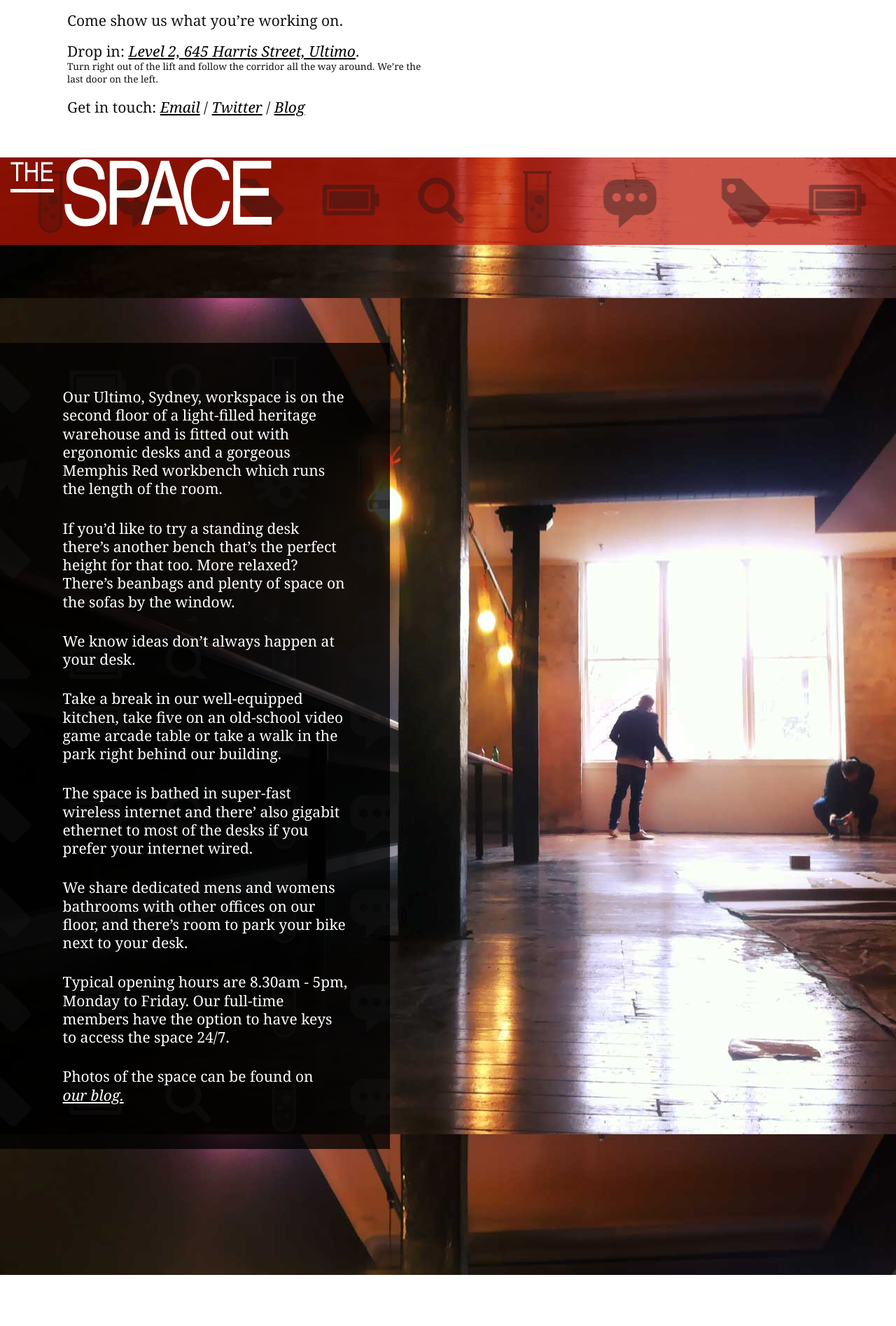
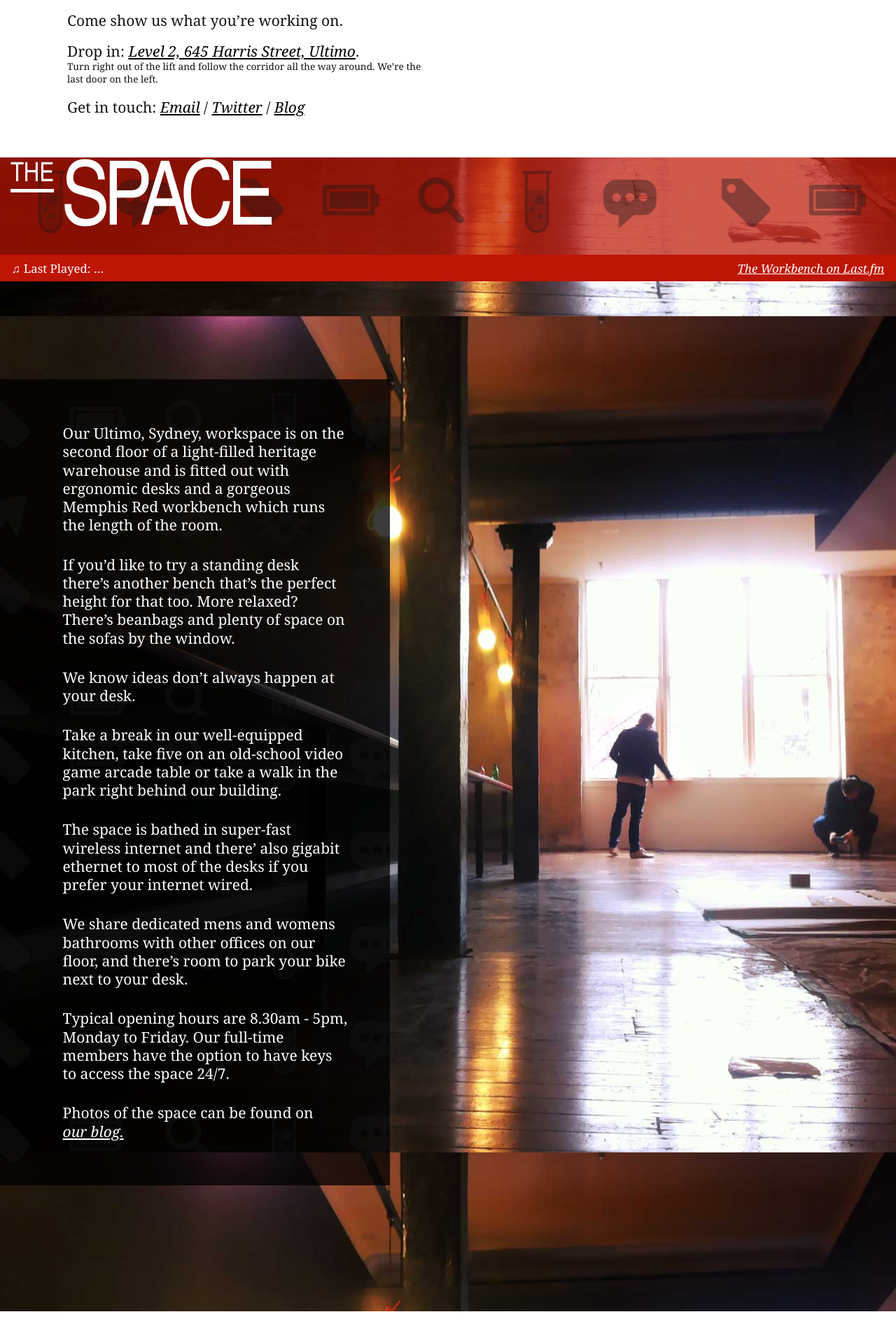
Before and after one commit to theworkbench/theworkbench-site, a PHP site: page /index.html in a window 1280 px wide. Shown: the part 1465-3360 px from the top of the page at 70% size. Run offline with PHP 8.4, Linux system fonts and the light colour scheme; some libraries are stand-ins or nearby versions.

Commit message:
Adding a last-played music track widget to the-space

```diff
--- a/index.html
+++ b/index.html
@@ -45,7 +45,17 @@
 		</section>
 
 		<section id="the-space">
+			<header>
 				<h2><span>The</span> space</h2>
+				<p class="playing">
+					&#9835;
+					<span class="header">Last Played:</span>
+					<span class="song">…</span>
+					<a href="http://www.last.fm/user/workatworkbench" class="lastfm">The Workbench on Last.fm</a>
+				</p>
+			</header>
+
+			<section>
 				<p class="first">Our Ultimo, Sydney, workspace is on the second floor of a light-filled heritage warehouse and is fitted out with ergonomic desks and a gorgeous Memphis Red workbench which runs the length of the room.</p>
 				<p>If you&rsquo;d like to try a standing desk there&rsquo;s another bench that&rsquo;s the perfect height for that too. More relaxed? There&rsquo;s beanbags and plenty of space on the sofas by the&nbsp;window.</p>
 				<p>We know ideas don&rsquo;t always happen at your desk.</p>
@@ -54,6 +64,7 @@
 				<p>We share dedicated mens and womens bathrooms with other offices on our floor, and there&rsquo;s room to park your bike next to your desk.</p>
 				<p>Typical opening hours are 8.30am&nbsp;-&nbsp;5pm, Monday to&nbsp;Friday. Our full-time members have the option to have keys to access the space 24/7.</p>
 				<p>Photos of the space can be found on <a href="http://blog.theworkben.ch/">our&nbsp;blog.</a></p>
+			</section>
 		</section>
 
 
@@ -260,6 +271,7 @@
 	<script src="js/jquery.scrollTo-1.4.3.1-min.js"></script>
 	<script src="js/jquery.localscroll-1.2.7-min.js"></script>
 	<script src="js/main.js"></script>
+	<script src="js/playing.js"></script>
 
 	<script type="text/javascript">
 
--- a/stylesheets/styles.css
+++ b/stylesheets/styles.css
@@ -13,9 +13,9 @@ a { font-style: italic; }
 
 
 
-header { background: #000; color: #fff; border-bottom: 3px solid #fff; }
-header h1 {margin: 0 0 0 -2px; padding: 0; background: url(../images/logo.svg) scroll no-repeat 0 0; width: 591px; height: 81px; text-indent: -1000em; overflow: hidden;}
-header p { margin: 0;  font-family: "din-condensed-web", sans-serif; font-size: 21px; text-transform: uppercase; color:#fca60e; }
+header.header { background: #000; color: #fff; border-bottom: 3px solid #fff; }
+header.header h1 {margin: 0 0 0 -2px; padding: 0; background: url(../images/logo.svg) scroll no-repeat 0 0; width: 591px; height: 81px; text-indent: -1000em; overflow: hidden;}
+header.header p { margin: 0;  font-family: "din-condensed-web", sans-serif; font-size: 21px; text-transform: uppercase; color:#fca60e; }
 
 #intro { padding: 10% 40% 20% 7%; background: #c91604; color: #fff; border-bottom: 3px solid #fff; }
 #intro p { text-align: left; }
@@ -69,10 +69,10 @@ form button:active { background: #ffac0e;}
 
 @media screen and (min-width: 641px) {
 
-header { padding: 12% 40% 2% 7%; background: #09070a url(../images/tomc-foursquare.jpg) fixed no-repeat 100% 0%; background-size:cover; border-bottom: 0 none; filter: progid:DXImageTransform.Microsoft.AlphaImageLoader(src='.myBackground.jpg', sizingMethod='scale');
+header.header { padding: 12% 40% 2% 7%; background: #09070a url(../images/tomc-foursquare.jpg) fixed no-repeat 100% 0%; background-size:cover; border-bottom: 0 none; filter: progid:DXImageTransform.Microsoft.AlphaImageLoader(src='.myBackground.jpg', sizingMethod='scale');
 -ms-filter: "progid:DXImageTransform.Microsoft.AlphaImageLoader(src='myBackground.jpg', sizingMethod='scale')"; }
 /* header p {width: 567px; text-align: right;} */
-header p {width: 487px; text-align: left; font-family: "din-condensed-web", "Arial Narrow", sans-serif; font-weight: 200; font-size: 87px; line-height: 74px; text-transform: uppercase; letter-spacing: -0.07em; color: rgba(0,0,0,0.62); text-shadow: 0 0 0 rgba(0,0,0,0), 1px 1px rgba(255,255,255,0.2); margin: 5% 0 3% 0.5%;}
+header.header p {width: 487px; text-align: left; font-family: "din-condensed-web", "Arial Narrow", sans-serif; font-weight: 200; font-size: 87px; line-height: 74px; text-transform: uppercase; letter-spacing: -0.07em; color: rgba(0,0,0,0.62); text-shadow: 0 0 0 rgba(0,0,0,0), 1px 1px rgba(255,255,255,0.2); margin: 5% 0 3% 0.5%;}
 #intro {  padding: 4% 5% 3% 7.5%; background-color: #fff; color: #121212;  }
 #intro a { color: #000;}
 #intro p { max-width: 520px;}
@@ -90,11 +90,15 @@ nav li a { display: inline-block; background: rgba(0,0,0,0.45); color: #fff; pad
 nav li a:hover { background: #C91604;  -webkit-transition: all 0.1s ease-out;}
 
 #the-space { background: #c91604 url(../images/standing.jpg) fixed repeat 50% 5%; background-size: cover; padding: 0 0 180px 0; overflow-x: hidden; }
-#the-space h2 { background: rgba(191,21,4,0.7) url(../images/iconfade.png) fixed top center; color: #fff; font-family: "din-condensed-web", "Arial Narrow", sans-serif; font-weight: 200; font-size: 127px; line-height: 74px; text-transform: uppercase; letter-spacing: -0.07em; padding: 32px 0 0 15px; margin-bottom: 140px; }
+#the-space header {background: rgba(191,21,4,0.7) url(../images/iconfade.png) fixed top center; color: #fff; margin-bottom: 140px;}
+#the-space h2 {font-family: "din-condensed-web", "Arial Narrow", sans-serif; font-weight: 200; font-size: 127px; line-height: 74px; padding: 32px 0 0 15px; text-transform: uppercase; letter-spacing: -0.07em; }
 #the-space h2 span { font-size: 38px; letter-spacing: normal; margin-right: -10px; position: relative; top: -62px; border-bottom: 5px solid #fff; }
-#the-space p { background: rgba(0,0,0,0.77) url(../images/iconfade.png) fixed top center; color: #fff; width: 32%; min-width: 300px; /*position: relative; right: -68%;*/ float: left; clear: left; padding: 15px 4.5% 15px 7%; margin: 0; }
-#the-space p:last-child { padding-bottom: 64px; }
-#the-space p.first { padding-top: 64px; } /* I know, I know, this is a dirty hack. Please fix me. */
+#the-space header p {background: rgb(191,21,4); color: #fff; font-size: 0.8em; overflow: auto; padding: 0.5em 1em;}
+#the-space header span.date {margin-left: 1em;}
+#the-space header a.lastfm {float: right;}
+#the-space section p { background: rgba(0,0,0,0.77) url(../images/iconfade.png) fixed top center; color: #fff; width: 32%; min-width: 300px; float: left; clear: left; padding: 15px 4.5% 15px 7%; margin: 0; }
+#the-space section p:last-child { padding-bottom: 64px; }
+#the-space section p.first { padding-top: 64px; } /* I know, I know, this is a dirty hack. Please fix me. */
 #the-space a { color: #fff; }
 
 #the-neighbourhood {background: #c91604 url(../images/partners.jpg) fixed repeat 90% 30%; overflow: auto; padding: 11% 0 11% 0;}
@@ -144,9 +148,9 @@ nav li a:hover { background: #C91604;  -webkit-transition: all 0.1s ease-out;}
 
 @media screen and (max-width: 640px) {
 
-header { padding: 10px; 0;}
-header h1 {width: 100%; height: 62px; margin:0;  background-position: 50% 50%; background-size: contain; }
-header p { text-align: center;}
+header.header { padding: 10px; 0;}
+header.header h1 {width: 100%; height: 62px; margin:0;  background-position: 50% 50%; background-size: contain; }
+header.header p { text-align: center;}
 
 #intro, #the-space, #how-it-works, #whos-here { padding: 10% 10% 15% 10%; }
 
@@ -189,7 +193,7 @@ form input#name, form input#vhhth-vhhth { margin: 0 0 10px 5px; padding: 2px 5px
 #how-it-works,
 #emailform { padding: 10% 10% 20% 10%; }
 
-header {background: #09070a url(../images/lights-blur.jpg) fixed no-repeat 85% 0%;}
+header.header {background: #09070a url(../images/lights-blur.jpg) fixed no-repeat 85% 0%;}
 #intro {background: #09070a url(../images/lights-blur.jpg) fixed no-repeat 85% 0%;}
 #the-space { background: #c91604 url(../images/wip-blur.jpg) fixed repeat 60% 50%;}
 
```
Also changed, not shown: js/playing.js (added, +45 -0 lines). Lines whose indentation alone changed are shown as unchanged.
